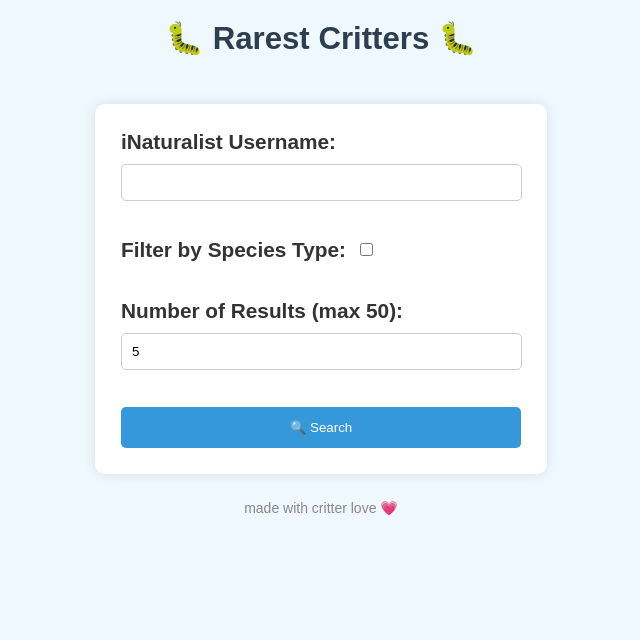
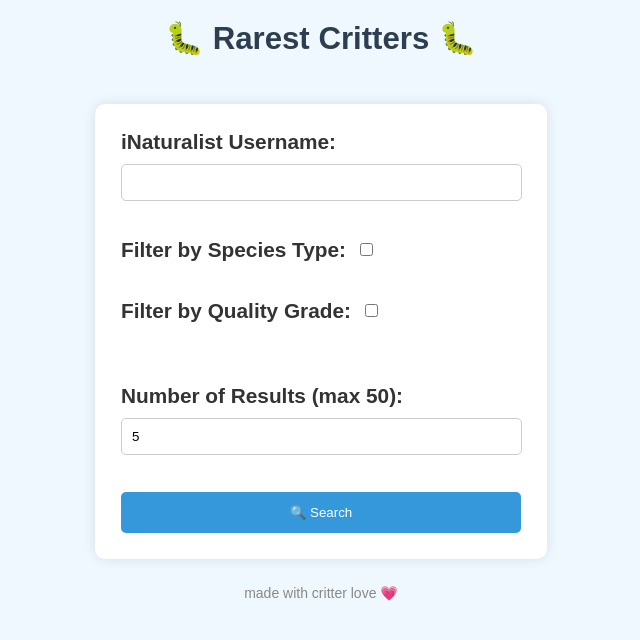
Before and after one commit to m3lmark/rarest_critter_webapp, a Flask app: page / in a window 1280 px wide. Shown: the top 640 px of the page, without its empty margins (319-959 px from the left). Run offline with Flask 2, Linux system fonts and the light colour scheme.

Commit message:
added quality grade filter

```diff
--- a/app/routes.py
+++ b/app/routes.py
@@ -63,6 +63,8 @@
         filter_by_species_type = 'filter_by_species_type' in request.form
         species_type = request.form.get('species_type') if filter_by_species_type else None
         number_of_results = int(request.form.get('number_of_results', 5))
+        filter_by_research_grade = 'filter_by_research_grade' in request.form
+        research_grade = request.form.get('research_grade') if filter_by_research_grade else None
 
         taxon_frequency = {}
         species_counts_url = "https://api.inaturalist.org/v1/observations/species_counts"
@@ -71,11 +73,14 @@
             "fields": "taxon.name,taxon.rank,taxon.observations_count",
             "per_page": 100,
             "page": 1,
-            "quality_grade": "any"  # Include both verified and unverified observations
+            "quality_grade": "any"  # Include both verified and unverified observations by default
         }
 
         if filter_by_species_type and species_type:
             params["iconic_taxa"] = species_type
+
+        if filter_by_research_grade and research_grade:
+            params["quality_grade"] = research_grade
 
         total_observations = 0
         while True:
@@ -90,7 +95,8 @@
                     taxon_type = result["taxon"].get("iconic_taxon_name", "unknown")
                     taxon_frequency[taxon_id] = {
                         "count": observations_count,
-                        "type": taxon_type
+                        "type": taxon_type,
+                        "quality_grade": research_grade if filter_by_research_grade else "any"
                     }
                     total_observations += observations_count
                 if data["total_results"] <= params["page"] * params["per_page"]:
@@ -122,8 +128,9 @@
                         continue
                     observations_count = taxon_frequency[taxon_id]["count"]
                     taxon_type = taxon_frequency[taxon_id]["type"]
+                    quality_grade = taxon_frequency[taxon_id]["quality_grade"]
                     observation_url = f"https://www.inaturalist.org/observations?user_id={username}&taxon_id={taxon_id}"
-                    results.append((taxon_name, taxon_id, observations_count, taxon_type, observation_url, image_url))
+                    results.append((taxon_name, taxon_id, observations_count, taxon_type, observation_url, image_url, quality_grade))
                 except Exception as exc:
                     logger.error(f"Error fetching taxon name for Taxon ID {taxon_id}: {exc}")
                     return render_template('index.html', error=f"Error fetching taxon name for Taxon ID {taxon_id}: {exc}")
@@ -137,8 +144,9 @@
                     taxon_name = f"Unknown (ID: {taxon_id})"
                 observations_count = taxon_frequency[taxon_id]["count"]
                 taxon_type = taxon_frequency[taxon_id]["type"]
+                quality_grade = taxon_frequency[taxon_id]["quality_grade"]
                 observation_url = f"https://www.inaturalist.org/observations?user_id={username}&taxon_id={taxon_id}"
-                results.append((taxon_name, taxon_id, observations_count, taxon_type, observation_url, image_url))
+                results.append((taxon_name, taxon_id, observations_count, taxon_type, observation_url, image_url, quality_grade))
             except Exception as exc:
                 logger.error(f"Error fetching taxon name for Taxon ID {taxon_id} after sequential retry: {exc}")
                 return render_template('index.html', error=f"Error fetching taxon name for Taxon ID {taxon_id} after sequential retry: {exc}")
--- a/app/templates/index.html
+++ b/app/templates/index.html
@@ -163,6 +163,17 @@
                 <option value="unknown">❓ unknown</option>
             </select><br><br>
         </div>
+        <div class="checkbox-container">
+            <label for="filter_by_research_grade">Filter by Quality Grade:</label>
+            <input type="checkbox" id="filter_by_research_grade" name="filter_by_research_grade">
+        </div>
+        <div id="research_grade_options" style="display: none;">
+            <label for="research_grade">Research Grade:</label>
+            <select id="research_grade" name="research_grade">
+                <option value="casual">⛱️ Casual</option>
+                <option value="research">🔬 Research Grade</option>
+            </select>
+        </div><br><br>
         <label for="number_of_results">Number of Results (max 50):</label>
         <input type="number" id="number_of_results" name="number_of_results" min="1" max="50" value="5"><br><br>
         <button type="submit">🔍 Search</button>
@@ -171,7 +182,7 @@
     {% if results %}
         <h2>{{ number_of_results }} least observed {% if species_type %}{{ species_type }}{% else %}critters{% endif %}</h2>
         <ul>
-            {% for taxon_name, taxon_id, observations_count, taxon_type, observation_url, image_url in results %}
+            {% for taxon_name, taxon_id, observations_count, taxon_type, observation_url, image_url, quality_grade in results %}
                 <li>
                     {% if image_url %}
                         <img src="{{ image_url }}" alt="{{ taxon_name }}" class="observation-image">
@@ -183,6 +194,9 @@
                         </div>
                         <div class="taxon-info">
                             Observations: {{ observations_count | int | format_number }}
+                        </div>
+                        <div class="taxon-info">
+                            Quality Grade: {{ quality_grade | title }}
                         </div>
                     </div>
                 </li>
@@ -198,5 +212,10 @@
     <footer>
         made with critter love 💗
     </footer>
+    <script>
+        document.getElementById('filter_by_research_grade').addEventListener('change', function() {
+            document.getElementById('research_grade_options').style.display = this.checked ? 'block' : 'none';
+        });
+    </script>
 </body>
 </html>
```
Also changed, not shown: README.md.
